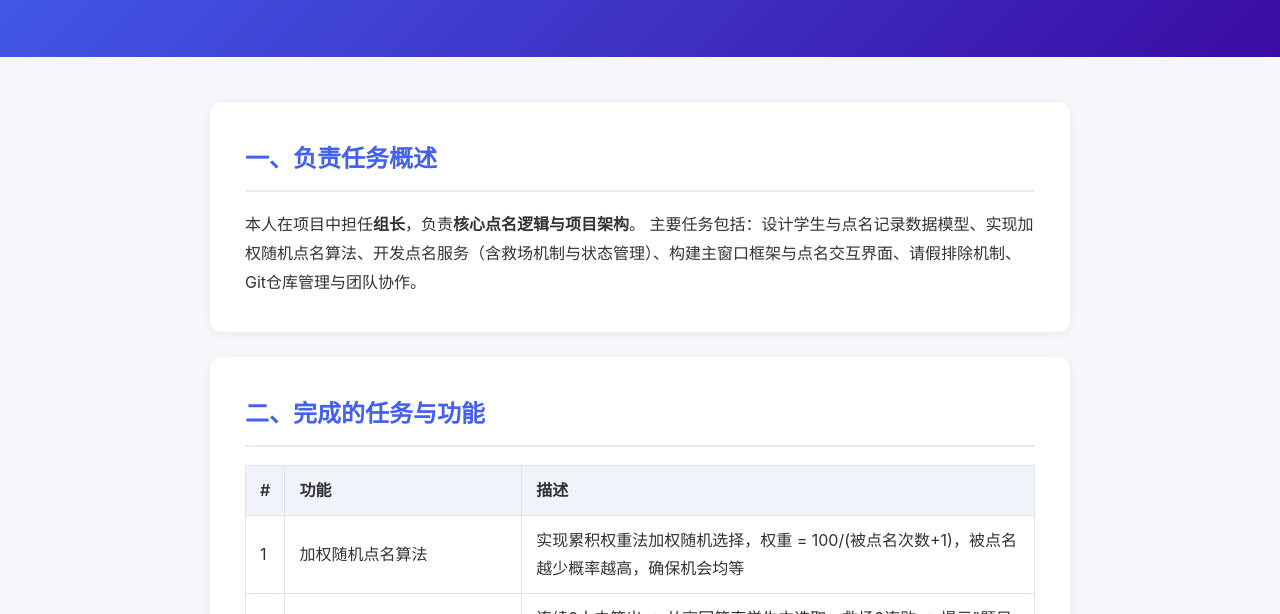
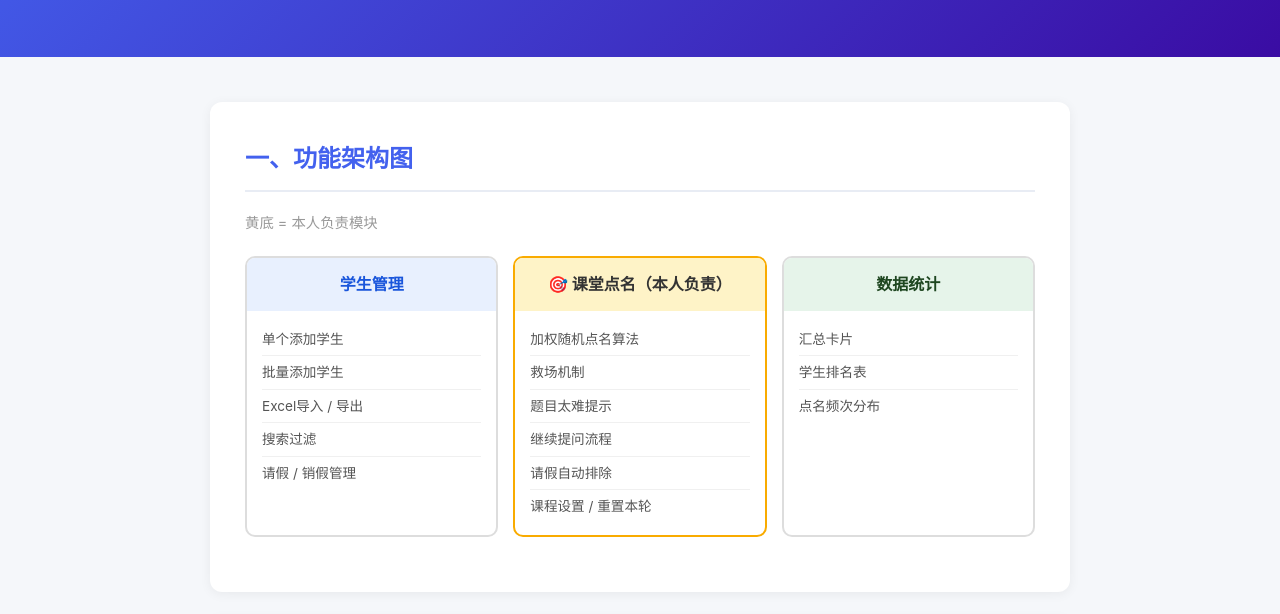
Before and after one commit to qluliuliuliu/classroom-rollcall-core, a plain HTML site: page docs/index.html in a window 1280 px wide. Shown: the part 168-782 px from the top of the page. Drawn offline with Linux system fonts and the light colour scheme.

Commit message:
添加功能架构图并修正章节编号

```diff
--- a/docs/index.html
+++ b/docs/index.html
@@ -39,9 +39,56 @@
 
 <div class="container">
 
+  <!-- 功能架构图 -->
+  <div class="card">
+    <h2>一、功能架构图</h2>
+    <p style="color:#999;font-size:0.9em;margin-bottom:15px;">黄底 = 本人负责模块</p>
+    <style>
+      .func-diagram { display:flex; flex-wrap:wrap; gap:15px; justify-content:center; margin:20px 0; }
+      .func-module { border:2px solid #ddd; border-radius:10px; overflow:hidden; min-width:200px; flex:1; max-width:300px; }
+      .func-module h3 { padding:12px 15px; margin:0; font-size:1em; text-align:center; }
+      .func-module ul { list-style:none; padding:12px 15px; margin:0; font-size:0.85em; color:#555; }
+      .func-module li { padding:4px 0; border-bottom:1px solid #f0f0f0; }
+      .func-module li:last-child { border-bottom:none; }
+      .func-leader { border-color:#f9ab00; }
+      .func-leader h3 { background:#fef3c7; }
+    </style>
+    <div class="func-diagram">
+      <div class="func-module">
+        <h3 style="background:#e8f0fe;color:#1a56db;">学生管理</h3>
+        <ul>
+          <li>单个添加学生</li>
+          <li>批量添加学生</li>
+          <li>Excel导入 / 导出</li>
+          <li>搜索过滤</li>
+          <li>请假 / 销假管理</li>
+        </ul>
+      </div>
+      <div class="func-module func-leader">
+        <h3>🎯 课堂点名（本人负责）</h3>
+        <ul>
+          <li>加权随机点名算法</li>
+          <li>救场机制</li>
+          <li>题目太难提示</li>
+          <li>继续提问流程</li>
+          <li>请假自动排除</li>
+          <li>课程设置 / 重置本轮</li>
+        </ul>
+      </div>
+      <div class="func-module">
+        <h3 style="background:#e6f4ea;color:#1e4620;">数据统计</h3>
+        <ul>
+          <li>汇总卡片</li>
+          <li>学生排名表</li>
+          <li>点名频次分布</li>
+        </ul>
+      </div>
+    </div>
+  </div>
+
   <!-- 任务简介 -->
   <div class="card">
-    <h2>一、负责任务概述</h2>
+    <h2>二、负责任务概述</h2>
     <p>
       本人在项目中担任<strong>组长</strong>，负责<strong>核心点名逻辑与项目架构</strong>。
       主要任务包括：设计学生与点名记录数据模型、实现加权随机点名算法、开发点名服务（含救场机制与状态管理）、构建主窗口框架与点名交互界面、请假排除机制、Git仓库管理与团队协作。
@@ -51,7 +98,7 @@
 
   <!-- 完成的任务 -->
   <div class="card">
-    <h2>二、完成的任务与功能</h2>
+    <h2>三、完成的任务与功能</h2>
     <table>
       <tr><th style="width:5%">#</th><th style="width:30%">功能</th><th>描述</th></tr>
       <tr>
@@ -94,7 +141,7 @@
 
   <!-- 文件说明 -->
   <div class="card">
-    <h2>三、负责文件清单</h2>
+    <h2>四、负责文件清单</h2>
     <p style="margin-bottom:12px;">共负责<strong>8个文件</strong>（4个独立负责 + 2个定义规范 + 2个需理解接口）</p>
     <table>
       <tr><th style="width:5%">#</th><th style="width:35%">文件</th><th style="width:15%">类型</th><th>说明</th></tr>
@@ -111,7 +158,7 @@
 
   <!-- 技术详解 -->
   <div class="card">
-    <h2>四、核心技术详解</h2>
+    <h2>五、核心技术详解</h2>
 
     <h3>4.1 加权随机算法</h3>
     <p>采用<strong>累积权重法</strong>：计算所有学生权重之和 → 生成[0, 总和)随机数 → 从第一个学生开始累加权重，首次超过随机数时选中。权重公式：<code>100 / (被点名次数 + 1)</code>，确保被点名次数越少的学生被选中概率越高。</p>
@@ -125,7 +172,7 @@
 
   <!-- 设计模式 -->
   <div class="card">
-    <h2>五、设计模式与架构</h2>
+    <h2>六、设计模式与架构</h2>
     <div style="text-align:center;margin:20px 0;">
 
       <div class="arch-label">—— Model 层 ——</div>
@@ -166,13 +213,13 @@
 
   <!-- Git提交记录 -->
   <div class="card">
-    <h2>六、Git提交记录</h2>
+    <h2>七、Git提交记录</h2>
     <img src="git-commits.png" alt="Git提交记录" style="width:100%;max-width:800px;border:1px solid #e0e4ea;border-radius:8px;">
   </div>
 
   <!-- 仓库地址 -->
   <div class="card">
-    <h2>七、项目仓库</h2>
+    <h2>八、项目仓库</h2>
     <p class="repo-link">核心点名模块：<a href="https://github.com/qluliuliuliu/classroom-rollcall-core" target="_blank">github.com/qluliuliuliu/classroom-rollcall-core</a></p>
     <p style="margin-top:8px;">完整项目：<a href="https://github.com/qluliuliuliu/classroom-rollcall-system" target="_blank">github.com/qluliuliuliu/classroom-rollcall-system</a></p>
   </div>
```
